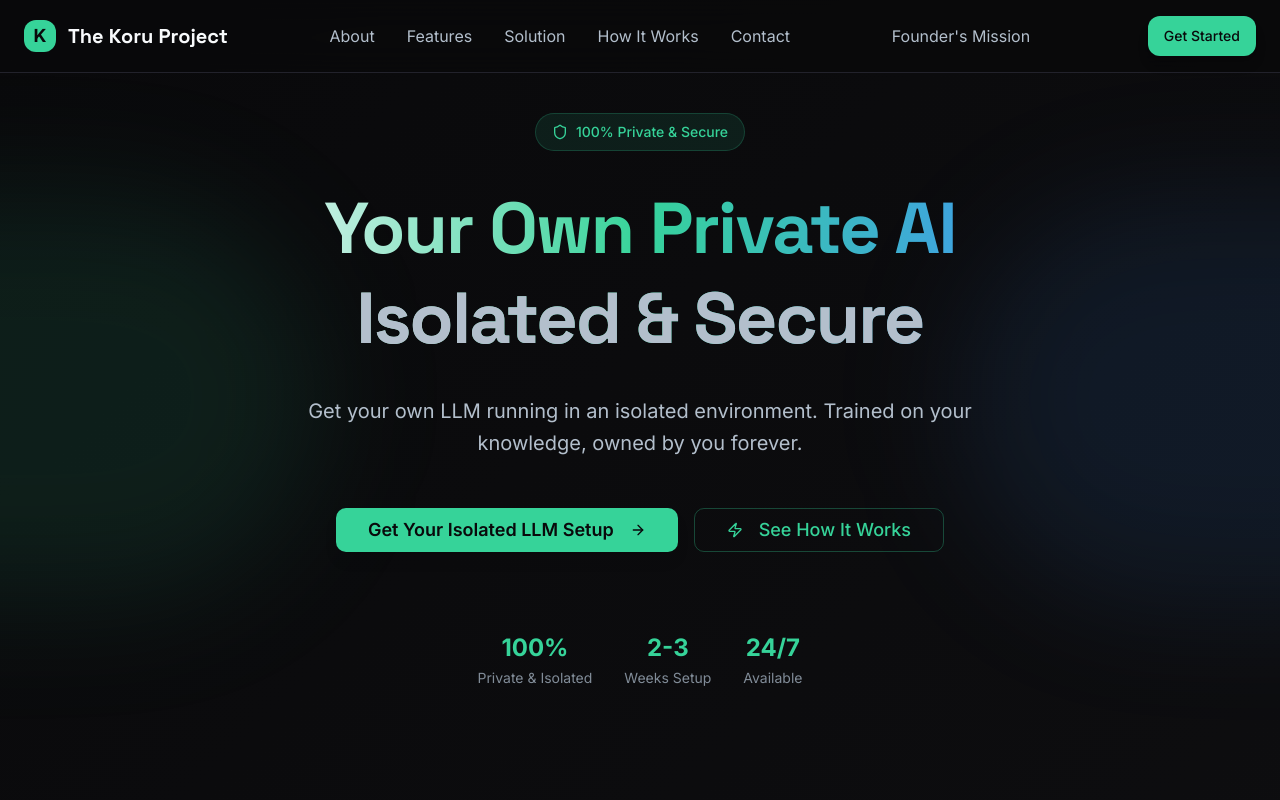
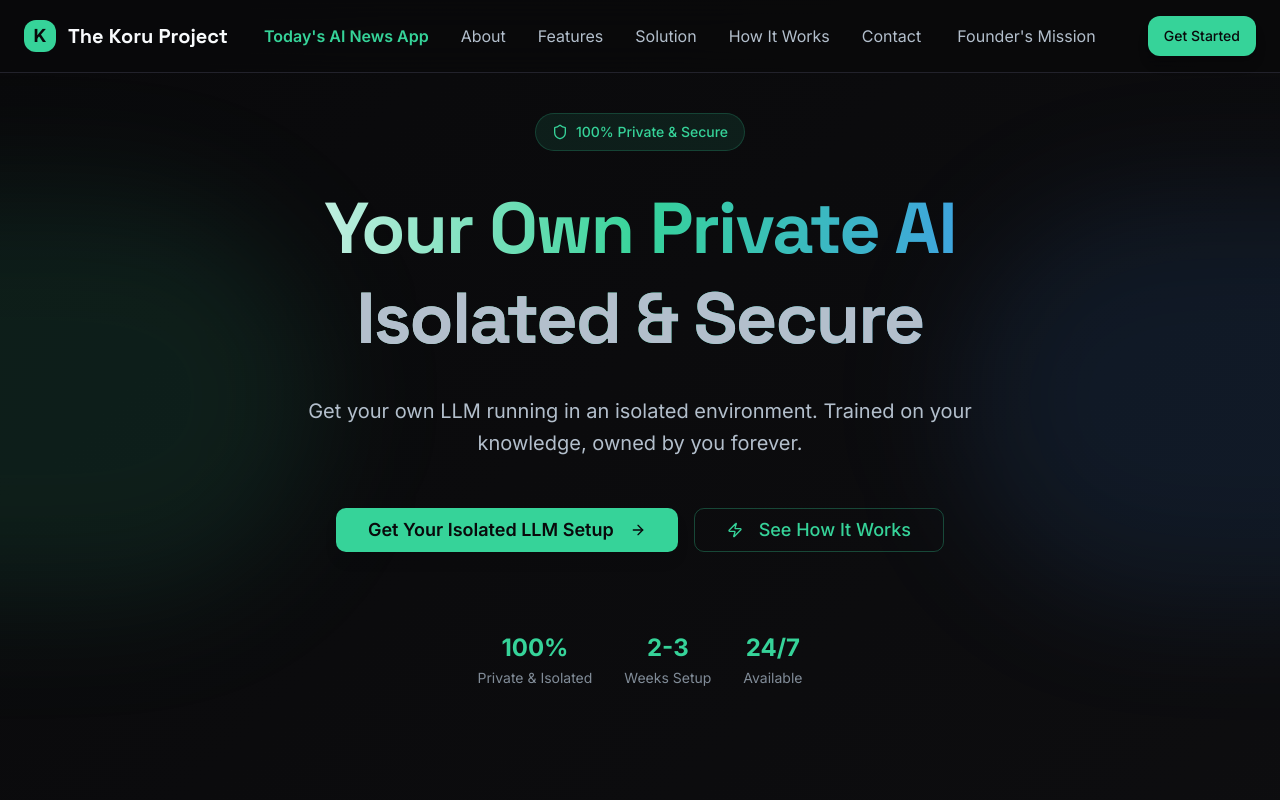
Before and after one commit to bharris82/koru-perfection-hub, a React (Vite) app: page / in a window 1280 px wide. Shown: the top 800 px of the page. Built offline with nearby package versions, Linux system fonts and the light colour scheme.

Commit message:
Add "Today's AI News App" to Nav
Added a new link to the navigation bar for "Today's AI News App" that points to the provided Google Opal URL.
-edited src/components/ui/navigation.tsx

```diff
--- a/src/components/ui/navigation.tsx
+++ b/src/components/ui/navigation.tsx
@@ -31,6 +31,14 @@ const Navigation = () => {
           </Link>
 
           <div className="hidden lg:flex items-center space-x-8">
+            <a
+              href="https://opal.withgoogle.com/?flow=drive:/1w8hlSsnONhEtm9VL4CLb7zBzDoJvN3YN&mode=app&shared=true"
+              target="_blank"
+              rel="noopener noreferrer"
+              className="text-primary hover:text-primary-bright transition-colors font-semibold"
+            >
+              Today's AI News App
+            </a>
             <button onClick={() => handleNavClick('about')} className="text-text-secondary hover:text-text-primary transition-colors">
               About
             </button>
@@ -77,6 +85,15 @@ const Navigation = () => {
         {isMobileMenuOpen && (
           <div className="lg:hidden mt-4 pb-4 border-t border-border">
             <div className="flex flex-col space-y-4 pt-4">
+              <a
+                href="https://opal.withgoogle.com/?flow=drive:/1w8hlSsnONhEtm9VL4CLb7zBzDoJvN3YN&mode=app&shared=true"
+                target="_blank"
+                rel="noopener noreferrer"
+                className="text-left text-primary hover:text-primary-bright transition-colors font-semibold"
+                onClick={() => setIsMobileMenuOpen(false)}
+              >
+                Today's AI News App
+              </a>
               <button onClick={() => handleNavClick('about')} className="text-left text-text-secondary hover:text-text-primary transition-colors">
                 About
               </button>
```
